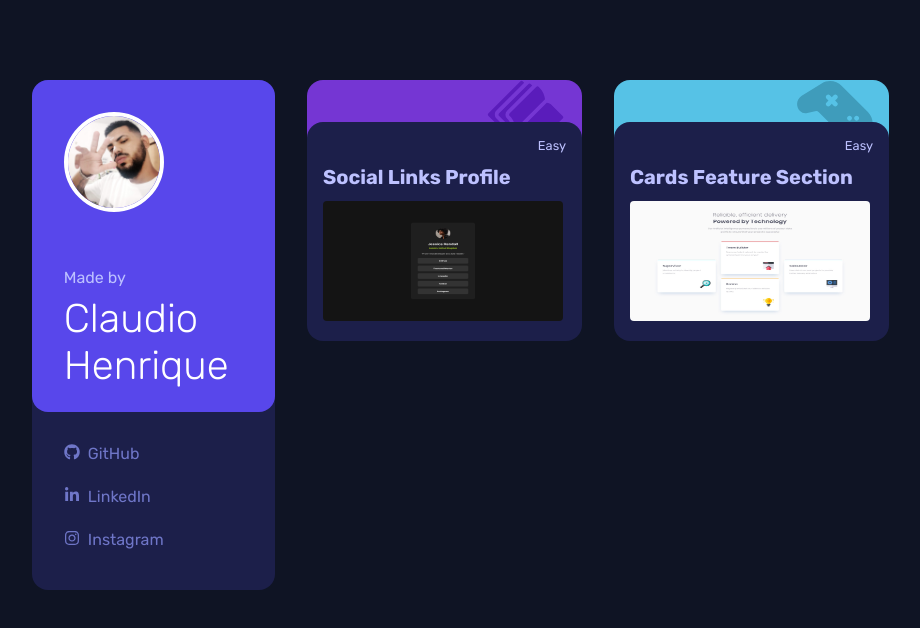
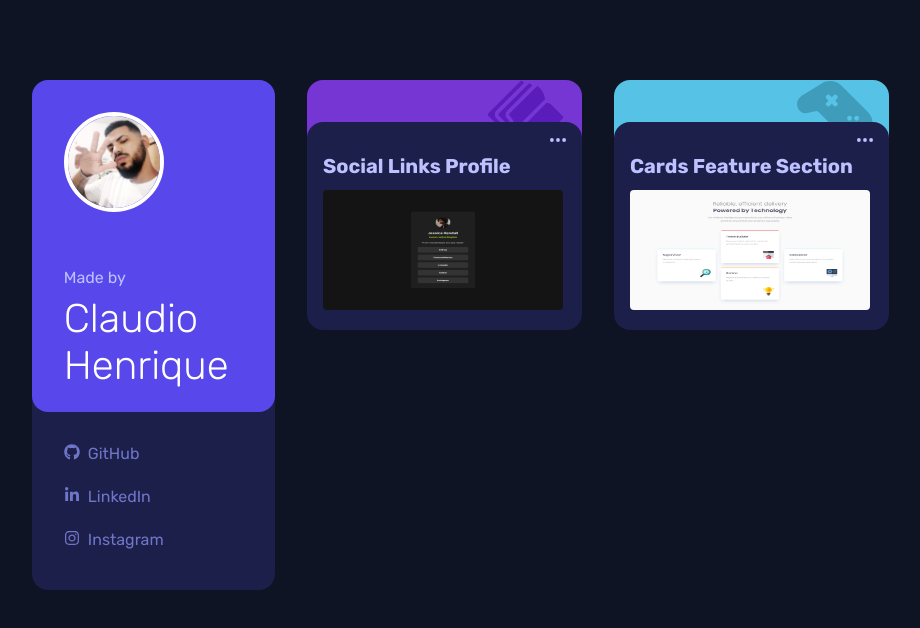
Before and after one commit to cHenrique0/react, a React (Vite) app: page / in a window 1280 px wide. Shown: the top 628 px of the page, without its empty margins (45-965 px from the left). Built offline with nearby package versions, Linux system fonts and the light colour scheme.

Commit message:
adding options icon

```diff
--- a/src/Main/components/challengeCard.jsx
+++ b/src/Main/components/challengeCard.jsx
@@ -2,7 +2,6 @@ import styles from "../styles/challengeCard.module.css";
 import IconSvg from "./iconSvg";
 
 export default function ChallengeCard({
-  level,
   title,
   image,
   link,
@@ -15,10 +14,10 @@ export default function ChallengeCard({
         <IconSvg svg={icon.svg} path={icon.path} fillCollor={iconColor} />
       </div>
       <div className={styles.content}>
-        <span>{level}</span>
+        <img src="/Main/icon-ellipsis.svg" className={styles.icon} />
         <h2>{title}</h2>
         <a href={link} target="_blank">
-          <img src={image} />
+          <img src={image} className={styles.image} />
         </a>
       </div>
     </div>
--- a/src/Main/styles/challengeCard.module.css
+++ b/src/Main/styles/challengeCard.module.css
@@ -6,7 +6,6 @@
   border-radius: 1rem;
   border-bottom-left-radius: 4rem;
   border-bottom-right-radius: 4rem;
-  cursor: pointer;
 }
 
 .borderTop {
@@ -28,30 +27,34 @@
   gap: 0.75rem;
   padding: 1rem;
   border-radius: 1rem;
-  transition: all 0.5s;
 }
 
 .content:hover {
   background-color: var(--index-desaturated-blue);
-  transform: scale(1.1);
 }
 
 .borderTop:hover~.content {
   background-color: var(--index-desaturated-blue);
-  transform: scale(1.1);
 }
 
 .content h2 {
   font-size: 1.25rem;
 }
 
-.content span {
-  font-size: 0.8rem;
-  align-self: flex-end;
-}
-
-.content img {
+.image {
   border-radius: 0.25rem;
   width: 240px;
   height: 120px;
+  transition: all 0.5s;
 }
+
+.image:hover {
+  transform: scale(1.1);
+}
+
+.icon {
+  align-self: flex-end;
+  width: 1rem;
+  height: 0.25rem;
+  cursor: pointer;
+}
```
Also changed, not shown: public/Main/icon-ellipsis.svg (added).
